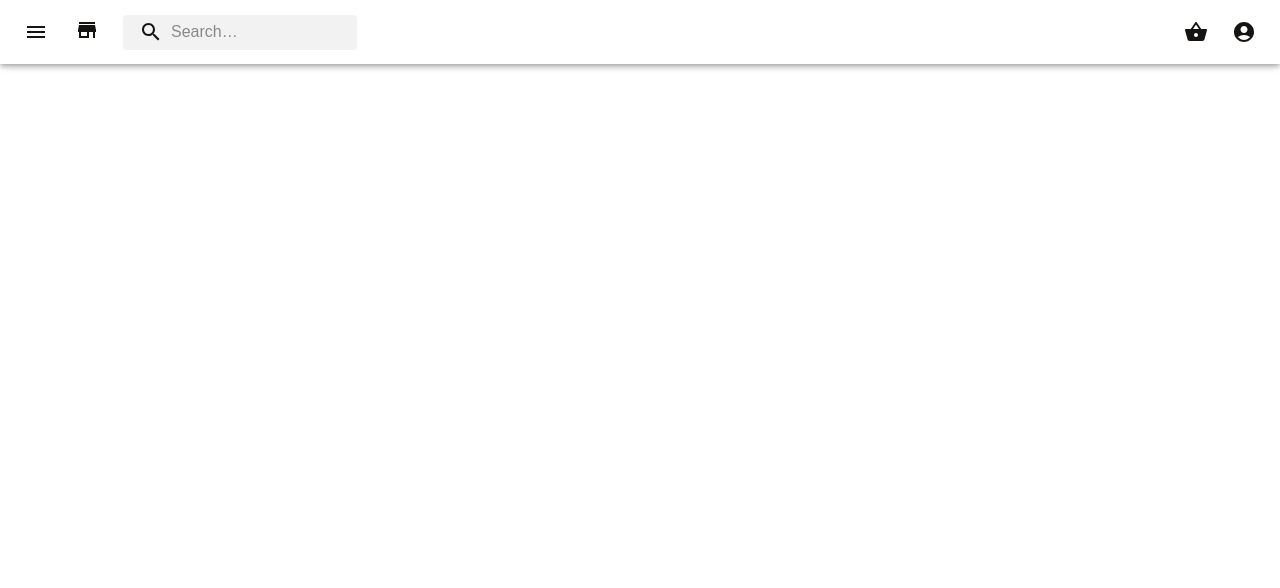
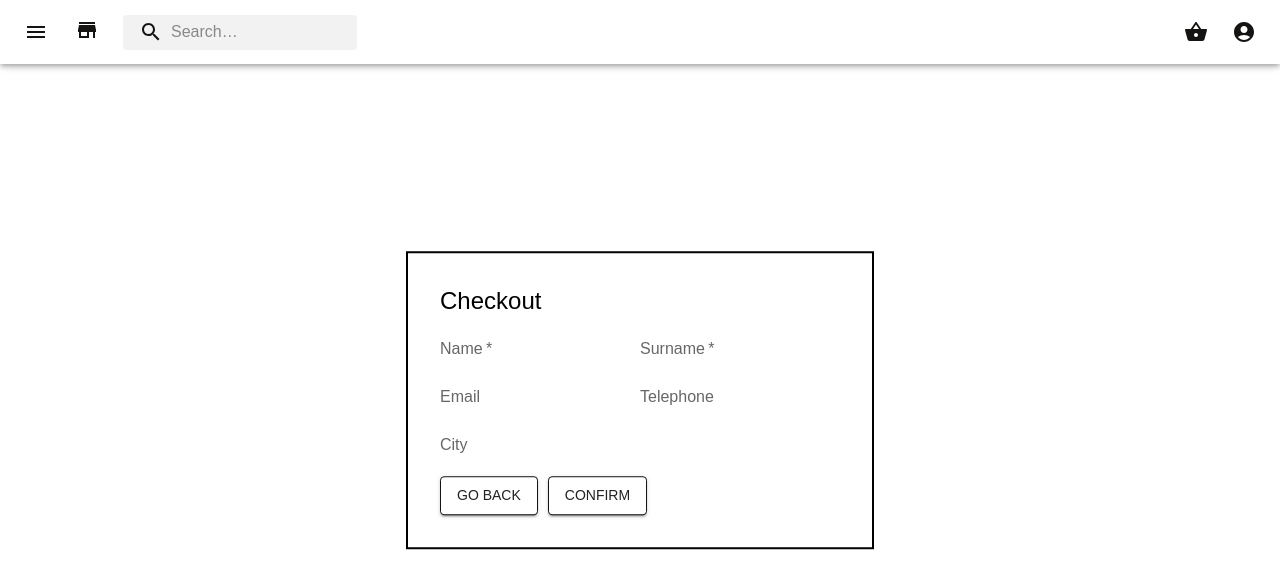
Before and after one commit to santiagoRiera/Carrito-Riera, a React (Create React App) app: page /cart/checkout in a window 1280 px wide. Before the commit this address had no page. Shown: the top 588 px of the page. Built offline with nearby package versions, Linux system fonts and the light colour scheme.

Commit message:
Conecto orden y stock con firebase

```diff
--- a/src/App.js
+++ b/src/App.js
@@ -6,6 +6,7 @@ import ItemListContainer from './components/itemListContainer/ItemListContainer'
 import ItemDetailContainer from "./components/itemDetailContainer/ItemDetailContainer"
 import CartProvider from '../src/contexts/CartContext'
 import Cart from "./components/cart/Cart"
+import Checkout from "./components/cart/Checkout"
 
 const theme = createTheme({
   palette: {
@@ -33,6 +34,7 @@ function App() {
           <Routes>
             <Route path="/" element={<ItemListContainer/>}/>
             <Route path="/cart" element={<Cart/>}/>
+            <Route path='/cart/checkout' element= {<Checkout />} />
             <Route path="/category/:category" element={<ItemListContainer />} />
             <Route path="/item/:id" element={<ItemDetailContainer />} />
           </Routes>
--- a/src/components/cart/Cart.js
+++ b/src/components/cart/Cart.js
@@ -1,8 +1,10 @@
-import { Avatar, Grid, List, ListItem, ListItemAvatar, ListItemText, Typography, makeStyles, IconButton } from '@material-ui/core'
+import { Avatar, Button, Grid, List, ListItem, ListItemAvatar, ListItemText, Typography, makeStyles, IconButton,  } from '@material-ui/core'
 import DeleteIcon from '@mui/icons-material/Delete';
 import { Fragment } from 'react'
 import { Link } from "react-router-dom"
 import { useCart } from '../../contexts/CartContext'
+import ModalForm from './ModalForm'
+
 
 const useStyles = makeStyles({
     image: {
@@ -22,6 +24,13 @@ const useStyles = makeStyles({
     summary: {
         postion: 'fixed',
         top: '-55px'
+    },
+    button: {
+        background:'white',
+        border: 'solid 1px',
+        borderColor: '#161412',
+        color: '#161412',
+        marginTop: '15px'
     }
 })
 
@@ -102,19 +111,40 @@ const Cart = () => {
                     {totalItems() === 0 ?
                         <ListItem alignItems="center" divider>
                             <Typography variant='body1'>0 products added</Typography>
-                        </ListItem> : (
+                        </ListItem>
+                         : (
+                        <>
                         <ListItem alignItems="center" divider>
                             <Typography variant='body1'>Products: {totalItems()}</Typography>
                         </ListItem>
+                        <ListItem alignItems="center">
+
+                        </ListItem>
+                        </>
                     )}
                     {totalPrice() === 0 ?
+                    <>
                         <ListItem alignItems="center" divider>
                             <Typography variant='body1'>Total: $0</Typography>
-                        </ListItem> : (
+                        </ListItem>
+                        <ListItem>
+                            <ModalForm/>
+                        </ListItem>
+                    </>: (
+                    <>
                         <ListItem alignItems="center" divider>
                             <Typography variant='body1'>Total: ${totalPrice()}</Typography>
                         </ListItem>
+                        <ListItem>
+                            <Link to="/cart/checkout" style={{textDecoration: "none"}}>
+                            <Button style={{background:'white', border: 'solid 1px', borderColor: '#161412', color: '#161412', marginTop: '15px'}}>
+                                Checkout
+                            </Button>
+                            </Link>
+                        </ListItem>
+                    </>
                     )}
+
                 </List>
             </Grid>
         </Grid>
--- /dev/null
+++ b/src/components/cart/Checkout.js
@@ -0,0 +1,147 @@
+import { Box, Button, Grid, TextField, Typography} from '@material-ui/core'
+import {Link} from 'react-router-dom'
+import { useCart } from '../../contexts/CartContext'
+import { useState } from 'react';
+import {Timestamp, getFirestore, collection, addDoc, writeBatch, doc} from 'firebase/firestore'
+
+const style = {
+    position: 'absolute',
+    top: '50%',
+    left: '50%',
+    transform: 'translate(-50%, -50%)',
+    width: 400,
+    bgcolor: 'background.paper',
+    border: '2px solid #000',
+    boxShadow: 24,
+    p: 4,
+  };
+
+
+const Checkout = () => {
+    const db= getFirestore();
+
+    const ordersCollection = collection(db, 'orders');
+    const {products, totalPrice, clear}=useCart();
+
+    const [client, setClient]=useState([
+        {
+            name: '',
+            surname: '',
+            email: '',
+            telephone: '',
+            city: ''
+
+        }
+    ]);
+
+
+    const order = {
+        buyer: client,
+        products: products,
+        total: totalPrice(),
+        date: Timestamp.fromDate(new Date())
+    }
+
+    const confirmOrder = ()=>{
+        addDoc(ordersCollection, order).then(
+            ({id})=>{
+                alert(`Congrats ${client.name} ${client.surname} , your order has been processed successfully. The ID of your order is: ${id}`)
+            },
+            )
+            const batch = writeBatch(db);
+            products.forEach((item) => {
+              const itemRef = doc(db, "item", item.id);
+              batch.update(itemRef, { stock: item.stock - item.quantity });
+            });
+
+            batch.commit();
+            clear()
+    }
+
+
+
+    const eventInputChange = (event) => {
+        setClient({
+            ...client,
+            [event.target.name]: event.target.value
+
+
+        })
+
+    }
+
+    const defaultSubmit = (event)=>{
+        event.preventDefault();
+    }
+
+    return (
+        <Grid container spacing={2} style={{maxWidth: 1100, margin: "0 auto"}}>
+            <Grid item>
+                <Box sx={style} onSubmit={defaultSubmit}>
+                <Box
+                    component="form"
+                    sx={{
+                    '& .MuiTextField-root': { m: 1, width: '25ch' },
+                    }}
+                    noValidate
+                    autoComplete="off"
+                >
+
+                <div>
+                    <Typography variant='h5'>Checkout</Typography>
+                    <TextField
+                        required
+                        id="outlined-required"
+                        name= 'name'
+                        label="Name"
+                        defaultValue=""
+                        onChange={eventInputChange}
+                    />
+                    <TextField
+                        required
+                        id="outlined-required"
+                        name='surname'
+                        label="Surname"
+                        defaultValue=""
+                        onChange={eventInputChange}
+                    />
+                    <TextField
+                        id="outlined-required"
+                        name='email'
+                        label="Email"
+                        type="email"
+                        onChange={eventInputChange}
+                    />
+                    <TextField
+                        id="outlined-required"
+                        name='telephone'
+                        label="Telephone"
+                        defaultValue=""
+                        onChange={eventInputChange}
+                    />
+                    <TextField
+                        id="outlined-required"
+                        name='city'
+                        label="City"
+                        defaultValue=""
+                        onChange={eventInputChange}
+                    />
+
+                    <Link to="/cart" style={{textDecoration: 'none'}}>
+                        <Grid item>
+                            <Button style={{background:'white', marginTop: '15px', marginRight: '10px', border: 'solid 1px', borderColor: '#161412' }} variant="contained" >
+                            Go back
+                            </Button>
+                            <Button style={{background:'white', marginTop: '15px', border: 'solid 1px', borderColor: '#161412' }} variant="contained" type='submit' onClick={confirmOrder}>
+                            Confirm
+                            </Button>
+                        </Grid>
+                    </Link>
+                </div>
+            </Box>
+        </Box>
+    </Grid>
+</Grid>
+    )}
+
+export default Checkout;
--- /dev/null
+++ b/src/components/cart/ModalForm.js
@@ -0,0 +1,45 @@
+import * as React from 'react';
+import Box from '@mui/material/Box';
+import Button from '@mui/material/Button';
+import Typography from '@mui/material/Typography';
+import Modal from '@mui/material/Modal';
+
+const style = {
+  position: 'absolute',
+  top: '50%',
+  left: '50%',
+  transform: 'translate(-50%, -50%)',
+  width: 400,
+  bgcolor: 'background.paper',
+  border: '2px solid #000',
+  boxShadow: 24,
+  p: 4,
+};
+
+export default function ModalForm() {
+  const [open, setOpen] = React.useState(false);
+  const handleOpen = () => setOpen(true);
+  const handleClose = () => setOpen(false);
+
+  return (
+    <div>
+        <Button onClick={handleOpen} style={{background:'white',
+        border: 'solid 1px',
+        borderColor: '#161412',
+        color: '#161412',
+        marginTop: '15px'}}>Checkout</Button>
+      <Modal
+        open={open}
+        onClose={handleClose}
+        aria-labelledby="modal-modal-title"
+        aria-describedby="modal-modal-description"
+      >
+        <Box sx={style}>
+          <Typography id="modal-modal-title" variant="h6" component="h2">
+            You have not added products
+          </Typography>
+        </Box>
+      </Modal>
+    </div>
+  );
+}
--- a/src/components/itemDetail/ItemDetail.js
+++ b/src/components/itemDetail/ItemDetail.js
@@ -36,11 +36,11 @@ const ItemDetail = ({item}) => {
               <Box>
                 <ItemCount stock={item.stock} initial={0} count={count} setCount={setCount}  />
                 <Button onClick={() => onAddToCart (item, count)} style={{background:'white', border: 'solid 1px', borderColor: '#161412', marginTop: '15px'}}>
-                  Add to cart
+                  Add product
                 </Button>
               </Box>
               <Link to="/cart" style={{textDecoration: 'none'}}>
-                  <Button style={{background:'white', marginTop: '20px', border: 'solid 1px', borderColor: '#161412' }}>Finalize purchase</Button>
+                  <Button style={{background:'white', marginTop: '20px', border: 'solid 1px', borderColor: '#161412' }}>Go to cart</Button>
               </Link>
           </Grid>
 
--- a/src/components/itemListContainer/ItemListContainer.js
+++ b/src/components/itemListContainer/ItemListContainer.js
@@ -32,7 +32,7 @@ export default function ItemListContainer() {
     const itemsCollection = collection(db, "item");
     const q = category
       ? query(itemsCollection, where("category", "==", category))
-      : query(itemsCollection, orderBy("category"));
+      : query(itemsCollection, orderBy("price", 'desc'));
     getDocs(q).then((snapshot) => {
       if (category === undefined) {
         setProducts(snapshot.docs.map((doc) => ({ ...doc.data(), id: doc.id })));
```
Also changed, not shown: src/components/cart/Form.js (added, +73 -0 lines).
